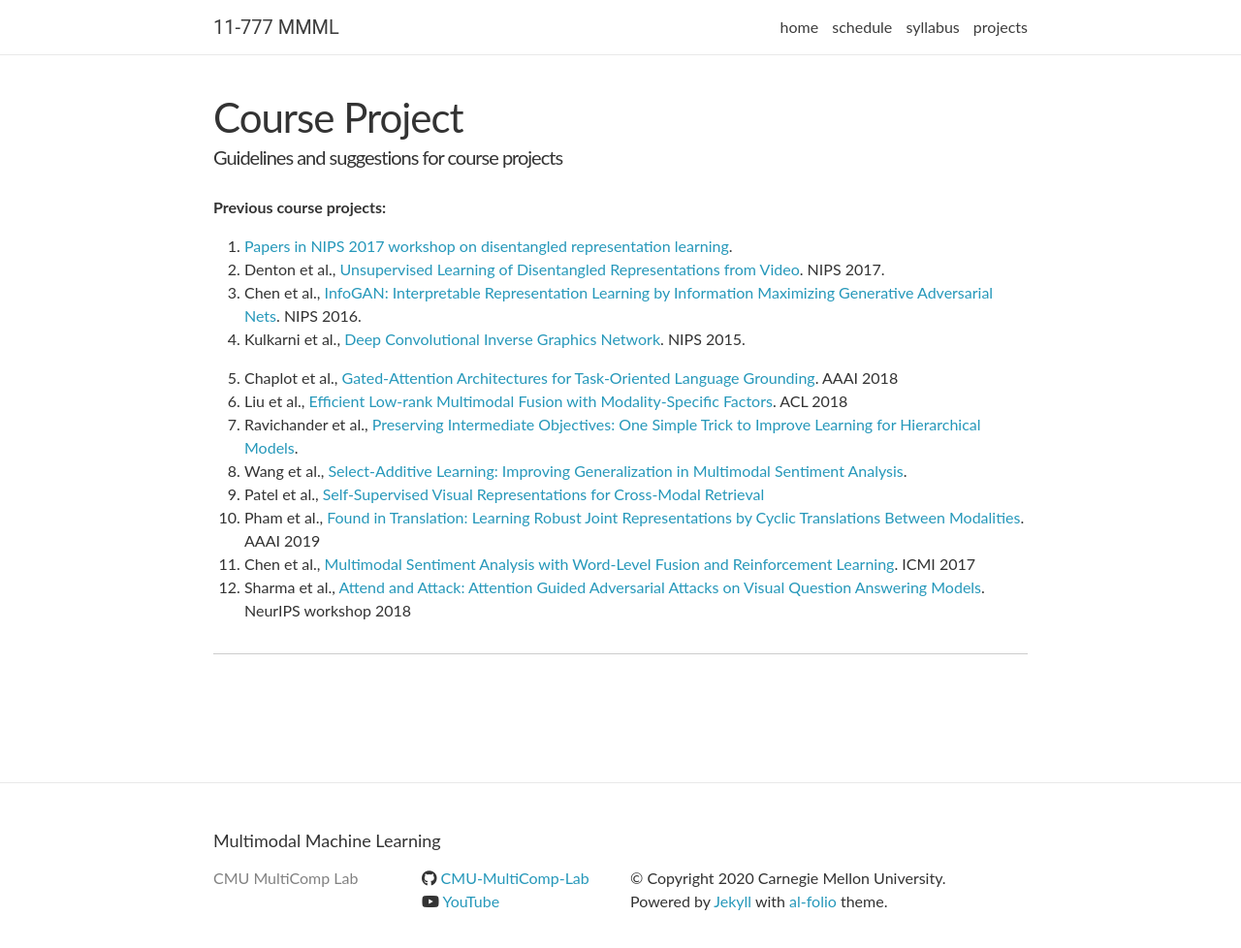
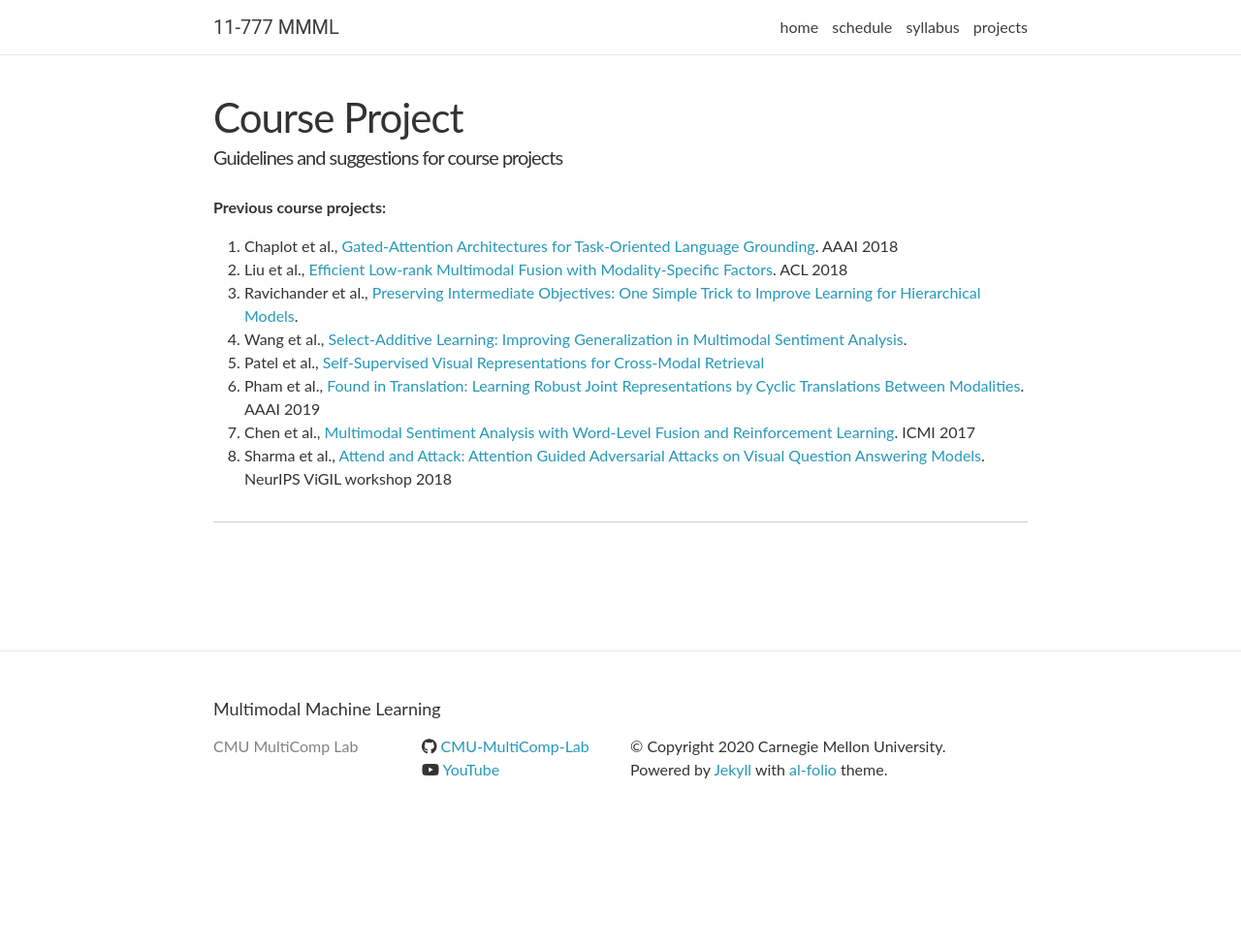
Before and after one commit to CMU-MultiComp-Lab/mmml-course, a Jekyll site: the page built from _pages/projects.md, in a window 1280 px wide and 1003 px high. Shown: the top 978 px of the window at 97% size. Built offline with Jekyll 4.4.1, drawn with Linux system fonts in a browser that asks for light colours; nearby versions of some CDN libraries; comment, search, counter and statistics services are not loaded.

Commit message:
Update projects.md

```diff
--- a/_pages/projects.md
+++ b/_pages/projects.md
@@ -7,11 +7,6 @@ description: Guidelines and suggestions for course projects
 
 **Previous course projects:**
 
-1. [Papers in NIPS 2017 workshop on disentangled representation learning](https://sites.google.com/view/disentanglenips2017){:target="\_blank"}.
-2. Denton et al., [Unsupervised Learning of Disentangled Representations from Video](https://papers.nips.cc/paper/7028-unsupervised-learning-of-disentangled-representations-from-video){:target="\_blank"}. NIPS 2017.
-3. Chen et al., [InfoGAN: Interpretable Representation Learning by Information Maximizing Generative Adversarial Nets](https://arxiv.org/abs/1606.03657){:target="\_blank"}. NIPS 2016.
-4. Kulkarni et al., [Deep Convolutional Inverse Graphics Network](https://arxiv.org/abs/1503.03167){:target="\_blank"}. NIPS 2015.
-
 1. Chaplot et al., [Gated-Attention Architectures for Task-Oriented Language Grounding](https://arxiv.org/abs/1706.07230). AAAI 2018
 2. Liu et al., [Efficient Low-rank Multimodal Fusion with Modality-Specific Factors](https://arxiv.org/abs/1806.00064). ACL 2018
 3. Ravichander et al., [Preserving Intermediate Objectives: One Simple Trick to Improve Learning for Hierarchical Models](https://arxiv.org/abs/1706.07867).
@@ -19,6 +14,6 @@ description: Guidelines and suggestions for course projects
 5. Patel et al., [Self-Supervised Visual Representations for Cross-Modal Retrieval](https://arxiv.org/abs/1902.00378)
 6. Pham et al., [Found in Translation: Learning Robust Joint Representations by Cyclic Translations Between Modalities](https://arxiv.org/abs/1812.07809). AAAI 2019
 7. Chen et al., [Multimodal Sentiment Analysis with Word-Level Fusion and Reinforcement Learning](https://arxiv.org/abs/1802.00924). ICMI 2017
-8. Sharma et al., [Attend and Attack: Attention Guided Adversarial Attacks on Visual Question Answering Models](https://nips2018vigil.github.io/static/papers/accepted/33.pdf). NeurIPS workshop 2018
+8. Sharma et al., [Attend and Attack: Attention Guided Adversarial Attacks on Visual Question Answering Models](https://nips2018vigil.github.io/static/papers/accepted/33.pdf). NeurIPS ViGIL workshop 2018
 
 ***
```
